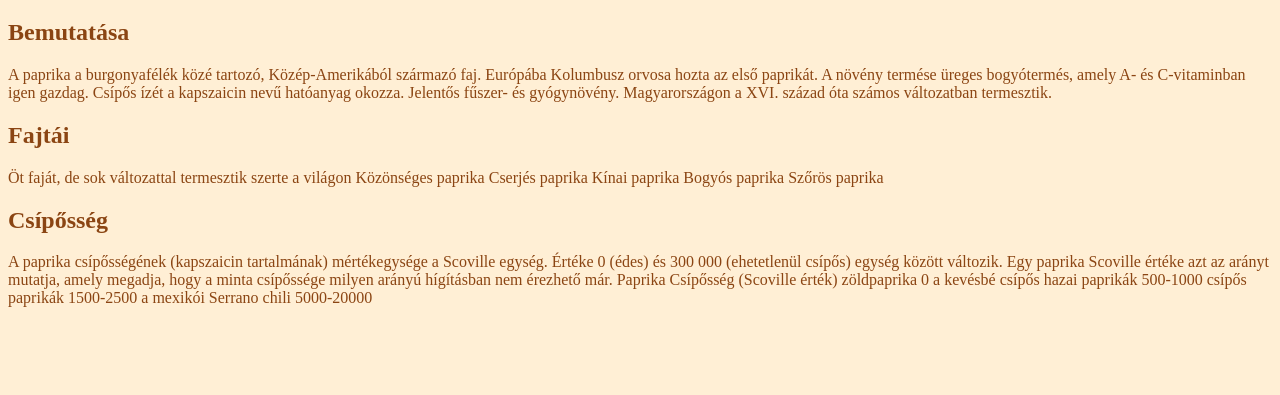
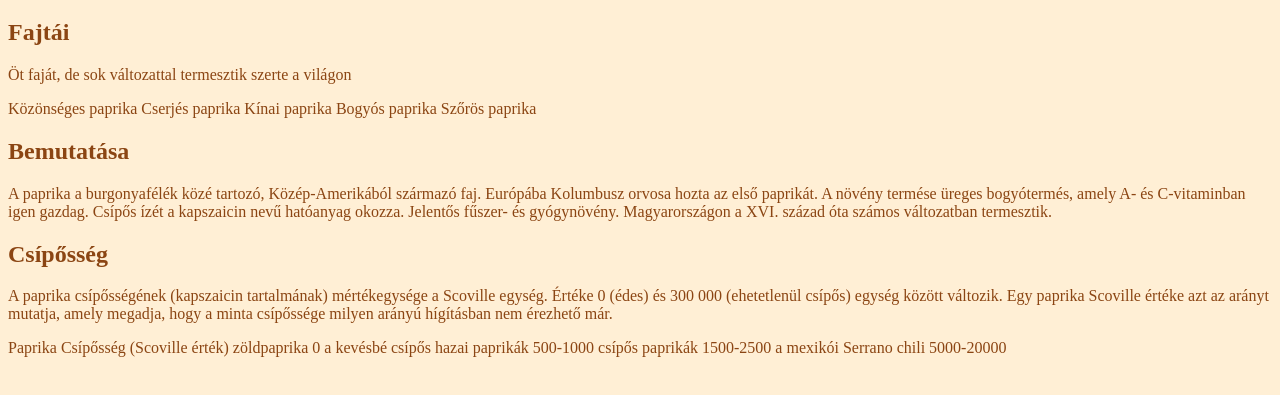
Before and after one commit to Mikeex99/paprika, a plain HTML site: page index.html in a window 1280 px wide. Shown: the part 61-456 px from the top of the page. Drawn offline with Linux system fonts and the light colour scheme.

Commit message:
5.feladat

```diff
--- a/index.html
+++ b/index.html
@@ -7,23 +7,35 @@
     <title>asdas</title>
 </head>
 <body>
+        <div id="fokeret">
+            <div id="fejlec">
                 <h1>Ismered a legcsípősebbet?</h1>
-<h2>Bemutatása</h2>
-A paprika a burgonyafélék közé tartozó, Közép-Amerikából származó faj. Európába Kolumbusz orvosa hozta az első paprikát. A növény termése üreges bogyótermés, amely A- és C-vitaminban igen gazdag. Csípős ízét a kapszaicin nevű hatóanyag okozza. Jelentős fűszer- és gyógynövény. Magyarországon a XVI. század óta számos változatban termesztik.
+            </div>
+                <div id="menu">
                     <h2>Fajtái</h2>
-Öt faját, de sok változattal termesztik szerte a világon
+                    <p>Öt faját, de sok változattal termesztik szerte a világon</p>
                             Közönséges paprika
                             Cserjés paprika
                             Kínai paprika
                             Bogyós paprika
                             Szőrös paprika
+                </div>
+        </div>
+<div id="tartalom">
+    <h2>Bemutatása</h2>
+<p>
+A paprika a burgonyafélék közé tartozó, Közép-Amerikából származó faj. Európába Kolumbusz orvosa hozta az első paprikát. A növény termése üreges bogyótermés, amely A- és C-vitaminban igen gazdag. Csípős ízét a kapszaicin nevű hatóanyag okozza. Jelentős fűszer- és gyógynövény. Magyarországon a XVI. század óta számos változatban termesztik.
+</p>
 <h2>Csípősség</h2>
+<p>
 A paprika csípősségének (kapszaicin tartalmának) mértékegysége a Scoville egység. Értéke 0 (édes) és 300 000 (ehetetlenül csípős) egység között változik. Egy paprika Scoville értéke azt az arányt mutatja, amely megadja, hogy a minta csípőssége milyen arányú hígításban nem érezhető már.
-
+</p>
 Paprika Csípősség (Scoville érték)
 zöldpaprika 0
 a kevésbé csípős hazai paprikák 500-1000
 csípős paprikák 1500-2500
 a mexikói Serrano chili 5000-20000
+</div>
+
 </body>
 </html>
```
Lines whose indentation alone changed are shown as unchanged.
